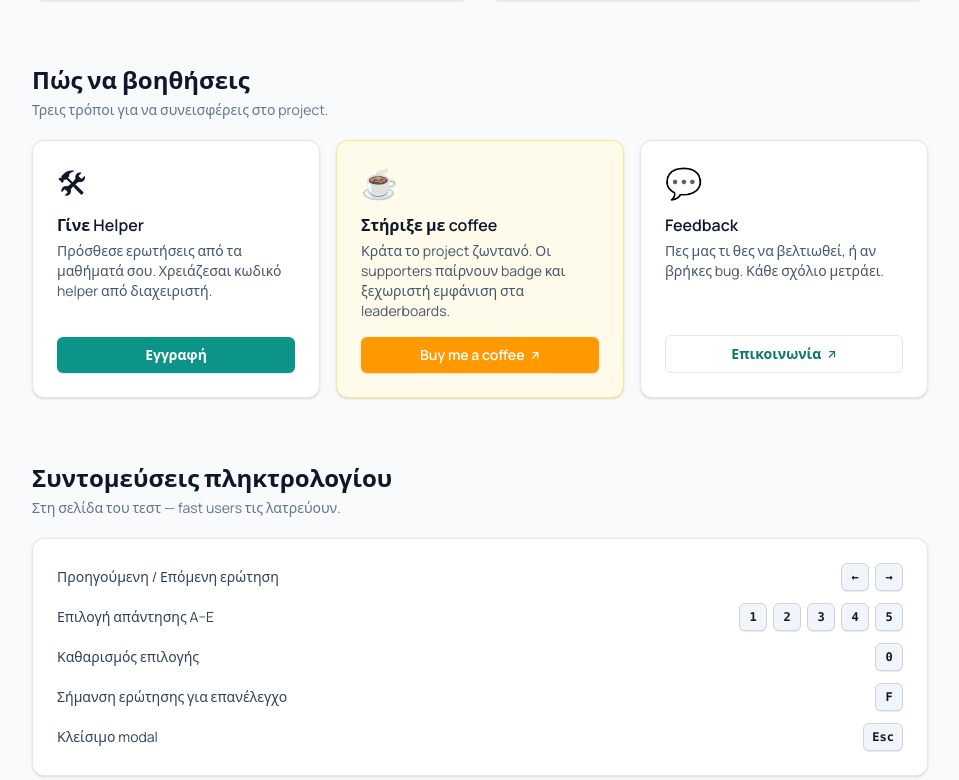
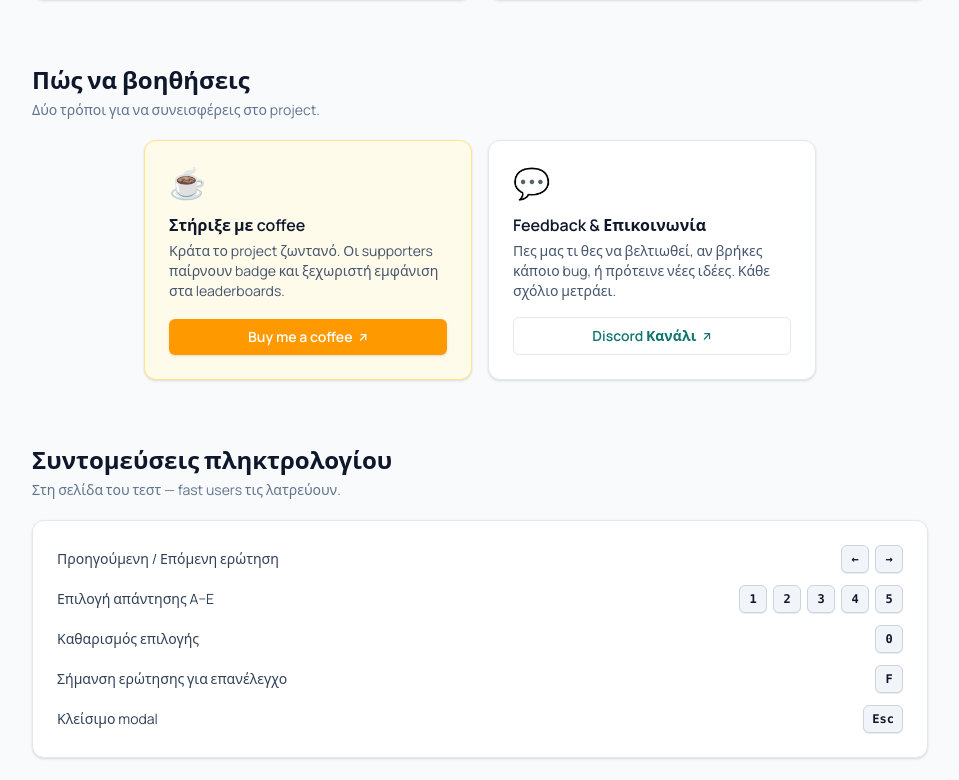
Before and after one commit to DimitrisKopsidas/Octopus, a React (Vite) app in the folder frontend/: page /info in a window 1280 px wide. Shown: the part 1140-1920 px from the top of the page, without its empty margins (160-1119 px from the left). Built offline with nearby package versions, Linux system fonts and the light colour scheme; no server answers.

Commit message:
frontend v.0.4.6

```diff
--- a/frontend/src/content/info.json
+++ b/frontend/src/content/info.json
@@ -44,16 +44,8 @@
   },
   "howToHelp": {
     "title": "Πώς να βοηθήσεις",
-    "subtitle": "Τρεις τρόποι για να συνεισφέρεις στο project.",
+    "subtitle": "Δύο τρόποι για να συνεισφέρεις στο project.",
     "cards": [
-      {
-        "emoji": "🛠",
-        "title": "Γίνε Helper",
-        "description": "Πρόσθεσε ερωτήσεις από τα μαθήματά σου. Χρειάζεσαι κωδικό helper από διαχειριστή.",
-        "cta": "Εγγραφή",
-        "kind": "internal",
-        "target": "/register"
-      },
       {
         "emoji": "☕",
         "title": "Στήριξε με coffee",
@@ -65,11 +57,11 @@
       },
       {
         "emoji": "💬",
-        "title": "Feedback",
-        "description": "Πες μας τι θες να βελτιωθεί, ή αν βρήκες bug. Κάθε σχόλιο μετράει.",
-        "cta": "Επικοινωνία",
+        "title": "Feedback & Επικοινωνία",
+        "description": "Πες μας τι θες να βελτιωθεί, αν βρήκες κάποιο bug, ή πρότεινε νέες ιδέες. Κάθε σχόλιο μετράει.",
+        "cta": "Discord Κανάλι",
         "kind": "external",
-        "target": "mailto"
+        "target": "https://discord.gg/MZKMrnzPVq"
       }
     ]
   },
@@ -118,11 +110,10 @@
     "title": "Έρχονται σύντομα",
     "subtitle": "Τι δουλεύεται για επόμενες εκδόσεις.",
     "items": [
-      { "emoji": "🔐", "text": "Πραγματικό auth με httpOnly cookies" },
+      { "emoji": "👥", "text": "Λογαριασμοί χρηστών σύντομα διαθέσιμοι" },
       { "emoji": "📈", "text": "Ιστορικό προσπαθειών στο προφίλ σου" },
       { "emoji": "🏆", "text": "Leaderboards (Best Score / Most Tests / Streak)" },
-      { "emoji": "☕", "text": "Donor badges με ορατή αναγνώριση" },
-      { "emoji": "✨", "text": "Loading skeletons, error toasts, polish" }
+      { "emoji": "☕", "text": "Donor badges με ορατή αναγνώριση" }
     ]
   },
   "footer": {
--- a/frontend/src/lib/api.js
+++ b/frontend/src/lib/api.js
@@ -1,8 +1,7 @@
 import axios from 'axios'
 
 const http = axios.create({
-//  baseURL: 'http://localhost:8080/api/v1',
-    baseURL: 'https://octopus.kerberos.network/api/v1'
+  baseURL: import.meta.env.VITE_API_BASE_URL || 'http://localhost:8080/api/v1',
 })
 
 const unwrap = (promise) => promise.then((res) => res.data)
--- a/frontend/src/pages/Info.jsx
+++ b/frontend/src/pages/Info.jsx
@@ -51,7 +51,13 @@ function Info() {
       <section>
         <h2 className="text-2xl font-bold text-slate-900 dark:text-white mb-1">{t.howToHelp.title}</h2>
         <p className="text-sm text-slate-500 dark:text-slate-400 mb-5">{t.howToHelp.subtitle}</p>
-        <div className="grid grid-cols-1 md:grid-cols-3 gap-4">
+        <div className={`grid grid-cols-1 ${
+          t.howToHelp.cards.length === 1
+            ? 'max-w-md mx-auto w-full'
+            : t.howToHelp.cards.length === 2
+            ? 'md:grid-cols-2 max-w-2xl mx-auto w-full'
+            : 'md:grid-cols-3'
+        } gap-4`}>
           {t.howToHelp.cards.map((card) => (
             <HelpCard
               key={card.title}
```
Also changed, not shown: 2 other files (tests, documents, lock files or other folders).
